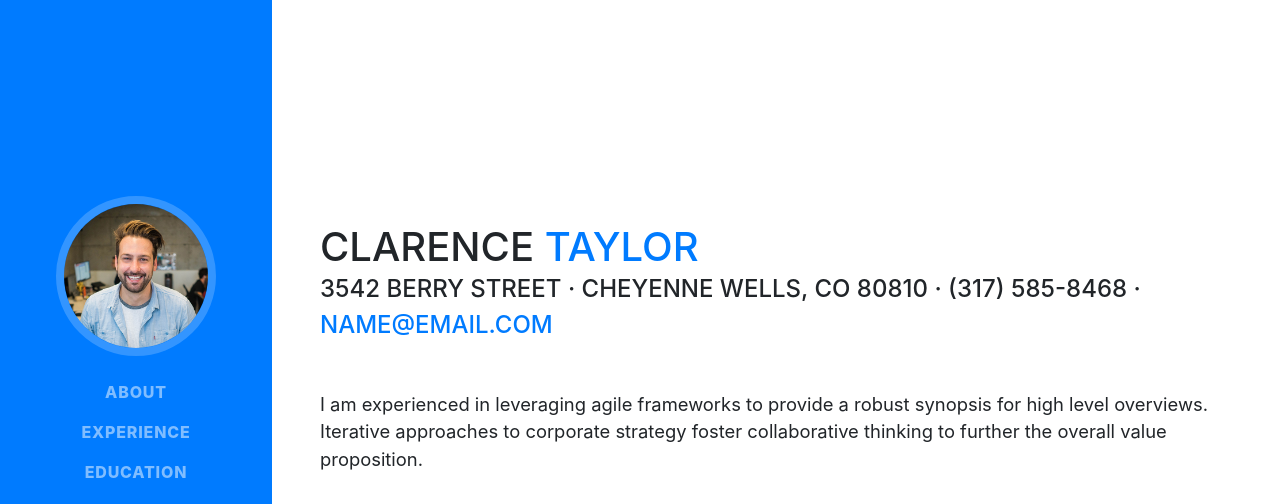
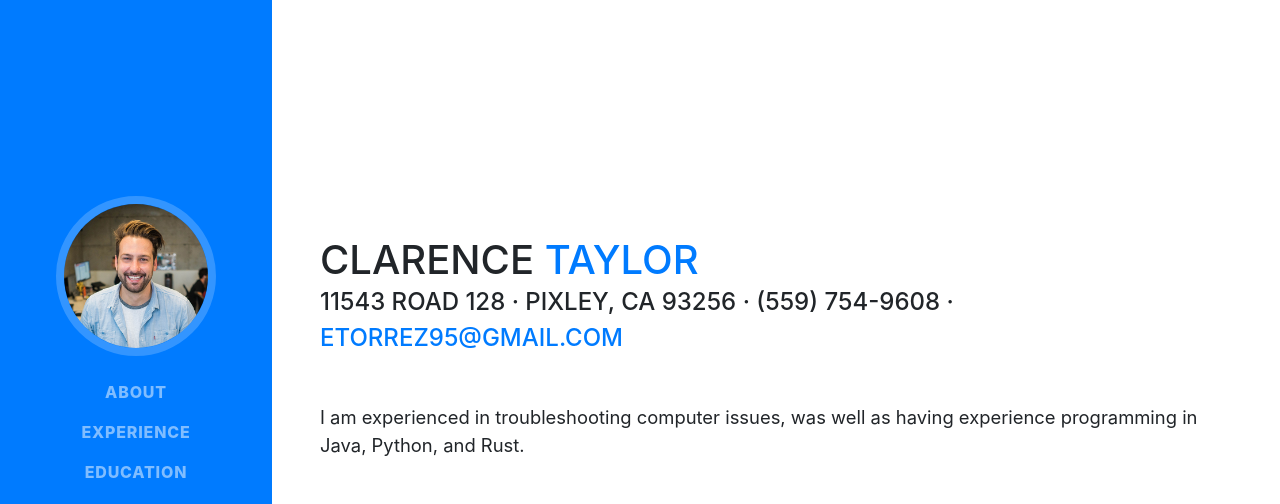
Before and after one commit to etorr/devsite, a website with bundled scripts: page index.html in a window 1280 px wide. Shown: the top 504 px of the page. Built offline with nearby package versions, Linux system fonts and the light colour scheme; a web font is replaced by a local one.

Commit message:
update website

```diff
--- a/index.html
+++ b/index.html
@@ -8,7 +8,7 @@
     <meta name="description" content="">
     <meta name="author" content="">
 
-    <title>Resume - Start Bootstrap Theme</title>
+    <title>Enrique Torrez</title>
 
     <!-- Bootstrap core CSS -->
     <link href="vendor/bootstrap/css/bootstrap.min.css" rel="stylesheet">
@@ -27,7 +27,7 @@
 
     <nav class="navbar navbar-expand-lg navbar-dark bg-primary fixed-top" id="sideNav">
       <a class="navbar-brand js-scroll-trigger" href="#page-top">
-        <span class="d-block d-lg-none">Clarence Taylor</span>
+        <span class="d-block d-lg-none">Enrique Torrez</span>
         <span class="d-none d-lg-block">
           <img class="img-fluid img-profile rounded-circle mx-auto mb-2" src="img/profile.jpg" alt="">
         </span>
@@ -66,10 +66,10 @@
           <h1 class="mb-0">Clarence
             <span class="text-primary">Taylor</span>
           </h1>
-          <div class="subheading mb-5">3542 Berry Street · Cheyenne Wells, CO 80810 · (317) 585-8468 ·
-            <a href="mailto:name@email.com">name@email.com</a>
+          <div class="subheading mb-5">11543 Road 128 · Pixley, CA 93256 · (559) 754-9608 ·
+            <a href="mailto:name@email.com">etorrez95@gmail.com</a>
           </div>
-          <p class="lead mb-5">I am experienced in leveraging agile frameworks to provide a robust synopsis for high level overviews. Iterative approaches to corporate strategy foster collaborative thinking to further the overall value proposition.</p>
+          <p class="lead mb-5">I am experienced in troubleshooting computer issues, was well as having experience programming in Java, Python, and Rust.</p>
           <div class="social-icons">
             <a href="#">
               <i class="fab fa-linkedin-in"></i>
```
